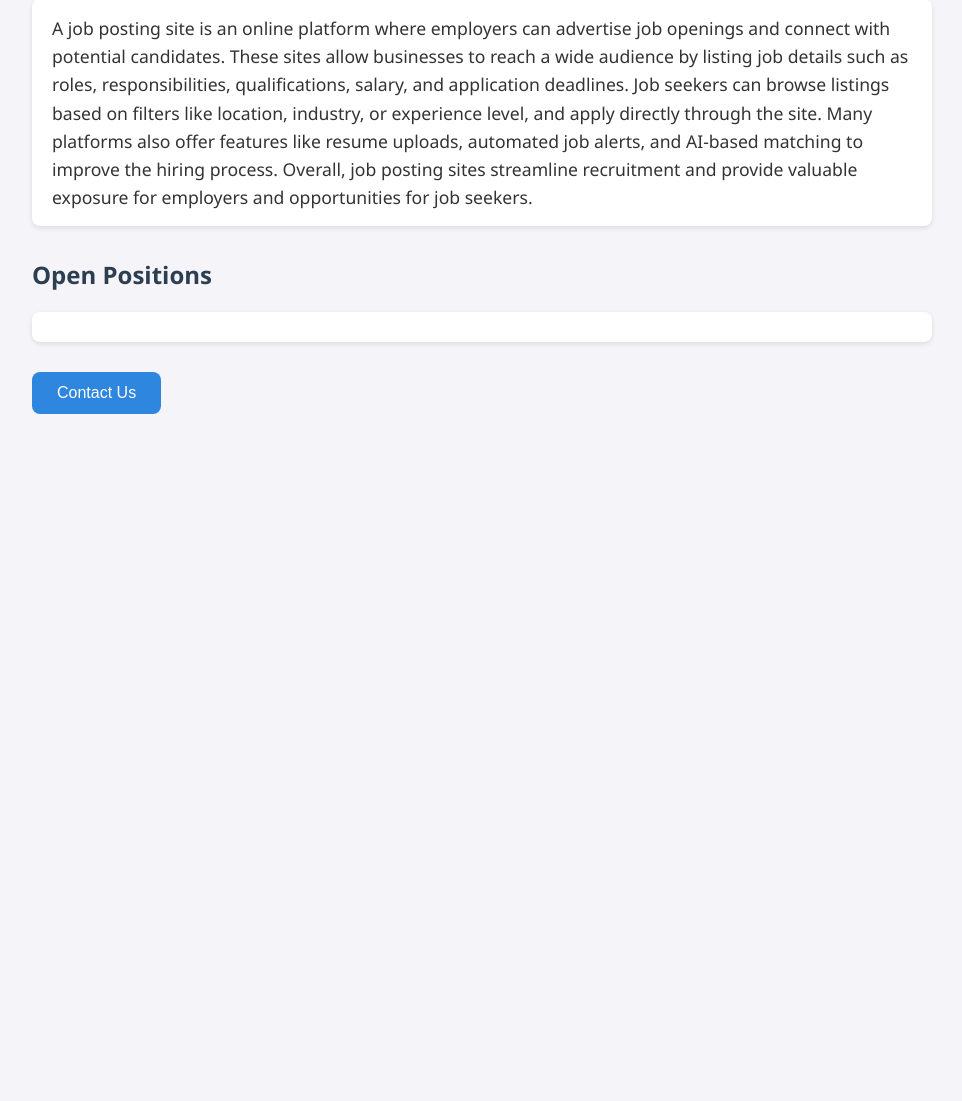
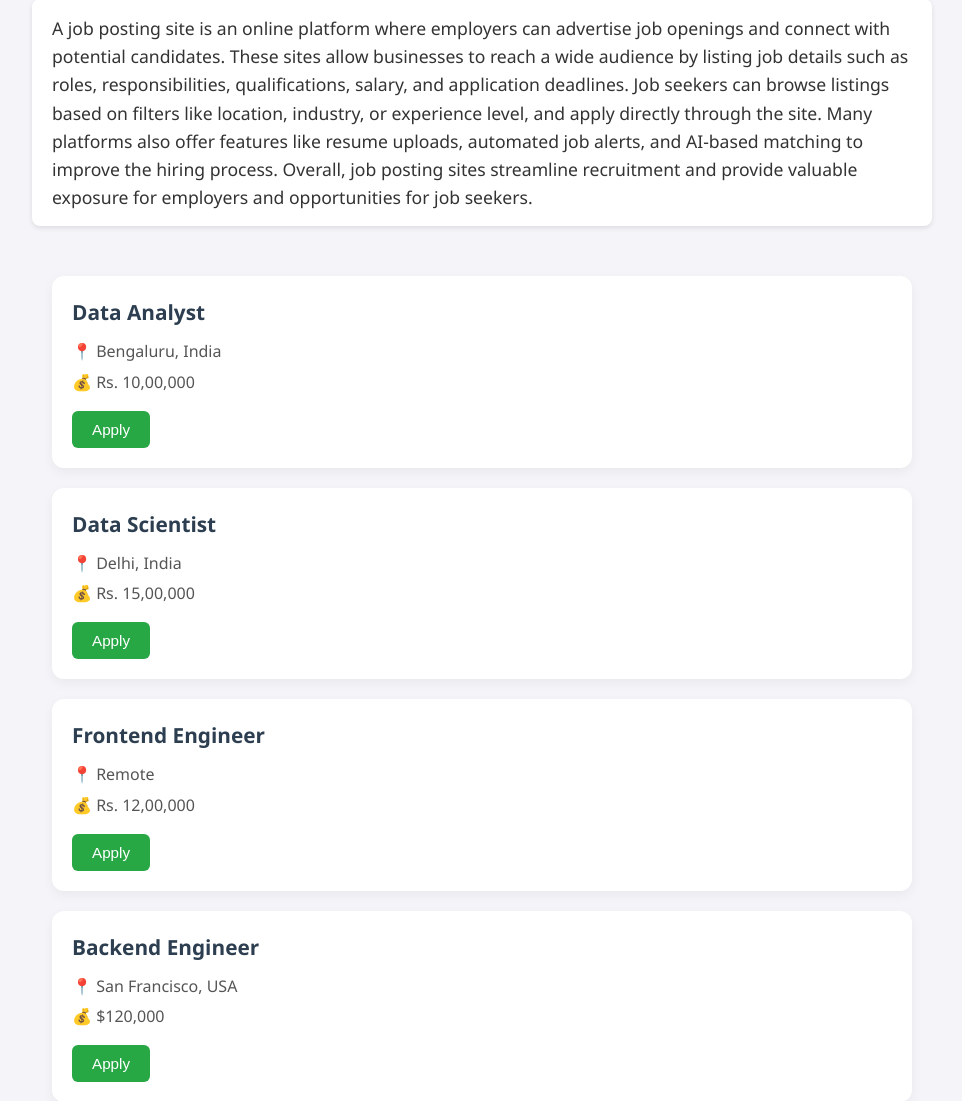
Before and after one commit to codecmy/someFlaskProject, a Flask app: page / in a window 1280 px wide. Shown: the part 741-1842 px from the top of the page, without its empty margins (158-1120 px from the left). Before the commit the page ends 1155 px from the top, so only its background shows below. Run offline with Flask 3, Linux system fonts and the light colour scheme.

Commit message:
Made some more changes
Added some styles done some array usage and progress is going on

```diff
--- a/app.py
+++ b/app.py
@@ -1,4 +1,4 @@
-from flask import Flask, render_template
+from flask import Flask, render_template, jsonify
 
 JOBS=[
     {
@@ -32,5 +32,10 @@ app=Flask(__name__)  # create the application instance
 def hello_world():
     return render_template('home.html',jobs=JOBS)
 
+@app.route("/api/jobs")
+def list_jobs():
+    return jsonify(JOBS)
+
+
 if __name__ == "__main__":
   app.run(host='0.0.0.0',debug=True)
--- a/templates/home.html
+++ b/templates/home.html
@@ -53,8 +53,76 @@
       transition: background-color 0.3s ease;
     }
 
-    button:hover {
+
+    .job-listing {
+      display: flex;
+      flex-direction: column;
+      gap: 20px;
+    }
+
+    .job-card {
+      background: #ffffff;
+      padding: 20px;
+      border-radius: 12px;
+      box-shadow: 0 4px 12px rgba(0, 0, 0, 0.05);
+      transition: transform 0.2s ease, box-shadow 0.2s ease;
+    }
+
+    .job-card:hover {
+      transform: translateY(-5px);
+      box-shadow: 0 8px 24px rgba(0, 0, 0, 0.1);
+    }
+
+    .job-title {
+      font-size: 1.3rem;
+      font-weight: bold;
+      color: #2c3e50;
+      margin-bottom: 10px;
+    }
+
+    .job-location,
+    .job-salary {
+      font-size: 1rem;
+      color: #555;
+      margin-bottom: 5px;
+    }
+
+    .contact-btn {
+      margin-top: 30px;
+      padding: 14px 28px;
+      font-size: 1rem;
+      background-color: #2e86de;
+      color: white;
+      border: none;
+      border-radius: 8px;
+      cursor: pointer;
+      transition: background-color 0.3s ease;
+    }
+
+    .contact-btn:hover {
       background-color: #1b4f72;
+    }
+    .apply-btn {
+      margin-top: 10px;
+      padding: 10px 20px;
+      background-color: #28a745;
+      color: white;
+      font-size: 0.95rem;
+      border: none;
+      border-radius: 6px;
+      cursor: pointer;
+      transition: background-color 0.3s ease, transform 0.2s ease;
+    }
+
+    .apply-btn:hover {
+      background-color: #218838;
+      transform: scale(1.05);
+    }
+    .job-salary-apply {
+      display: flex;
+      justify-content: space-between;
+      align-items: center;
+      margin-top: 10px;
     }
   </style>
 </head>
@@ -69,12 +137,19 @@
       and AI-based matching to improve the hiring process. Overall, job posting sites streamline recruitment and provide valuable
       exposure for employers and opportunities for job seekers.
     </p>
-    <h2>Open Positions</h2>
-    <p>{% for jobs in JOBS %}
-      <div>{{jobs['title']}}<br></div>
-       {% endfor %}
-    </p>
-    <button>Contact Us</button>
+    <div class="container">
+      <div class="job-listing">
+        {% for job in jobs %}
+          <div class="job-card">
+            <div class="job-title">{{ job['title'] }}</div>
+            <div class="job-location">📍 {{ job['location'] }}</div>
+            <div class="job-salary">💰 {{ job['salary'] }}</div>
+            <button class="apply-btn">Apply</button>
+          </div>
+        {% endfor %}
+      </div>
+      <button class="contact-btn">Contact Us</button>
+    </div>
   </div>
 </body>
 </html>
```
